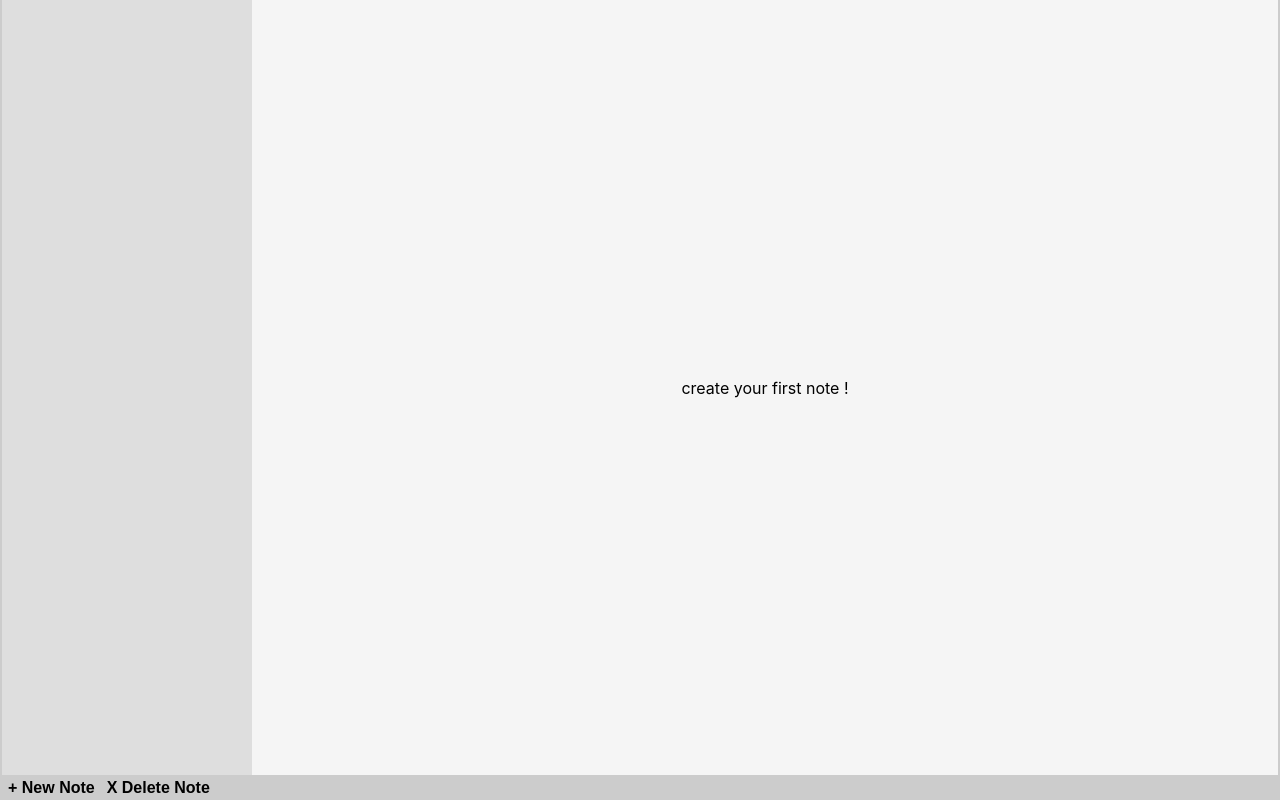
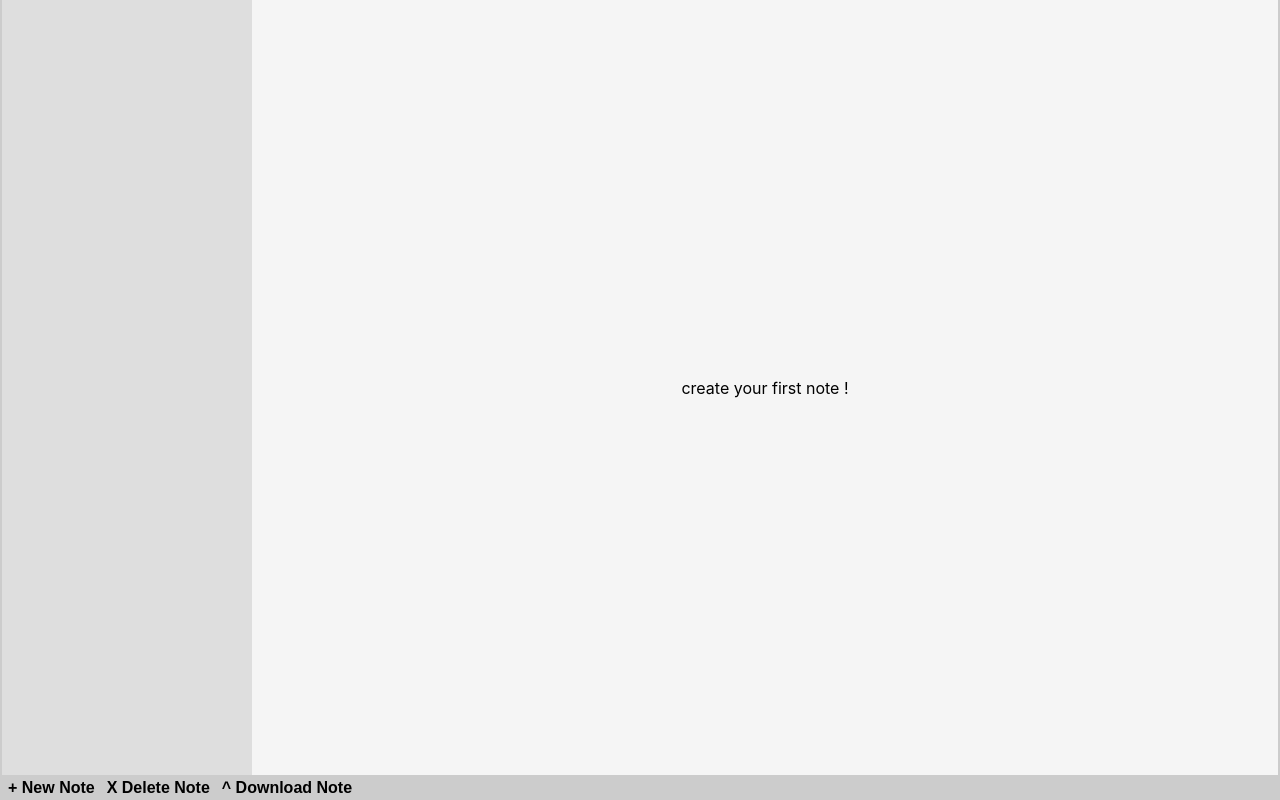
Before and after one commit to dimonProto/vnote, a React (Create React App) app: page / in a window 1280 px wide. Built offline with nearby package versions, Linux system fonts and the light colour scheme.

Commit message:
add ability to download note

```diff
--- a/src/containers/Navigation.tsx
+++ b/src/containers/Navigation.tsx
@@ -2,10 +2,24 @@
 import { addNote, deleteNote, swapNote } from 'store/slices/noteSlice'
 import { useDispatch, useSelector } from 'react-redux'
 import { v4 as uuidv4 } from 'uuid'
+import { getNoteTitle } from 'helpers'
 
 const Navigation = () => {
+  const activeNote = useSelector(({ notesState }) => notesState.notes?.find(note => note.id === notesState.active))
 
-  const activeNote = useSelector(({ notesState }) => notesState.notes?.find(note => note.id === notesState.active))
+  const downloadNote = (fileName, text) => {
+    const pom = document.createElement('a')
+    pom.setAttribute('href', 'data:text/plain;charset=utf-8,' + encodeURIComponent(text))
+    pom.setAttribute('download', `${fileName}.md`)
+
+    if (document.createEvent) {
+      const event = document.createEvent('MouseEvent')
+      event.initEvent('click', true, true)
+      pom.dispatchEvent(event)
+    } else {
+      pom.click()
+    }
+  }
 
 
   const dispatch = useDispatch()
@@ -28,6 +42,16 @@
       >
         X Delete Note
       </button>
+      <button
+        className='nav-button'
+        onClick={() => {
+          if (activeNote) {
+            downloadNote(getNoteTitle(activeNote.text), activeNote.text)
+          }
+        }}
+      >
+        ^ Download Note
+      </button>
     </nav>
   )
 }
--- a/src/containers/NoteList.tsx
+++ b/src/containers/NoteList.tsx
@@ -2,6 +2,7 @@
 import { useDispatch, useSelector } from 'react-redux'
 import { AppDispatch, RootState } from 'store'
 import { pruneNote, swapNote } from 'store/slices/noteSlice'
+import { getNoteTitle } from '../helpers'
 
 
 const NoteList = () => {
@@ -15,14 +16,7 @@
     <aside className='sidebar'>
       <div className='note-list'>
         {notes.map(note => {
-          let noteTitle: string
-          if (!note.text) {
-            noteTitle = 'New Note'
-          } else if (note.text.indexOf('\n') !== -1) {
-            noteTitle = note.text.slice(0, note.text.indexOf('\n'))
-          } else {
-            noteTitle = note.text.slice(0, 50)
-          }
+          const noteTitle = getNoteTitle(note.text)
           return (
             <div key={note.id} className={note.id === active ? 'note-title active' : 'note-title'}
                  onClick={() => {
--- a/src/helpers/index.ts
+++ b/src/helpers/index.ts
@@ -1,6 +1,18 @@
 export const logger = store => next => action => {
-    console.log('dispatching', action)
-    let result = next(action)
-    console.log('next state', store.getState())
-    return result
+  console.log('dispatching', action)
+  let result = next(action)
+  console.log('next state', store.getState())
+  return result
 }
+
+export const getNoteTitle = text => {
+  let noteTitle: string
+  if (!text) {
+    noteTitle = 'New Note'
+  } else if (text.indexOf('\n') !== -1) {
+    noteTitle = text.slice(0, text.indexOf('\n'))
+  } else {
+    noteTitle = text.slice(0, 50)
+  }
+  return noteTitle
+}
```
